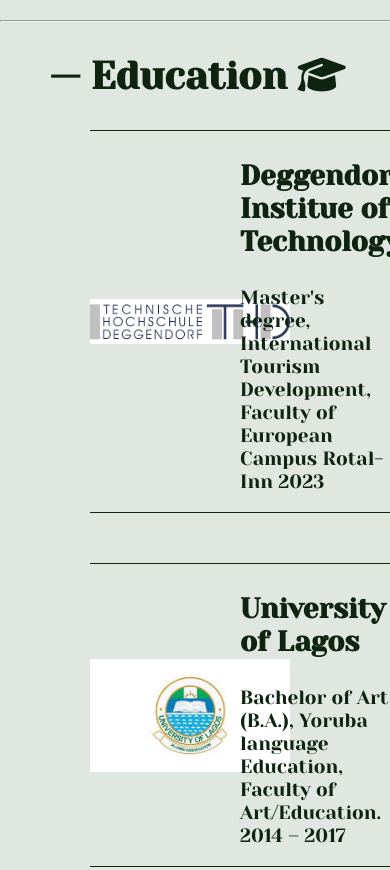
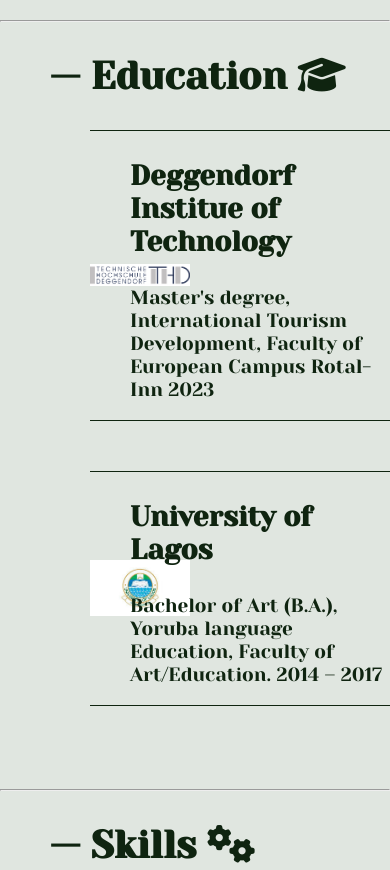
Before and after one commit to Lolalabi/my-portfolio, a plain HTML site: page about.html in a window 390 px wide. Shown: the part 2740-3610 px from the top of the page. Drawn offline with Linux system fonts and the light colour scheme.

Commit message:
Update main.css

```diff
--- a/css/main.css
+++ b/css/main.css
@@ -673,8 +673,8 @@ footer {
   list-style-type: none;
   background-repeat: no-repeat;
   background-position: left;
-  background-size: 200px;
-  padding-left: 150px;
+  background-size: 100px;
+  padding-left: 40px;
   border-bottom: 1px solid;
   border-top: 1px solid;
   margin-bottom: 50px;
```
